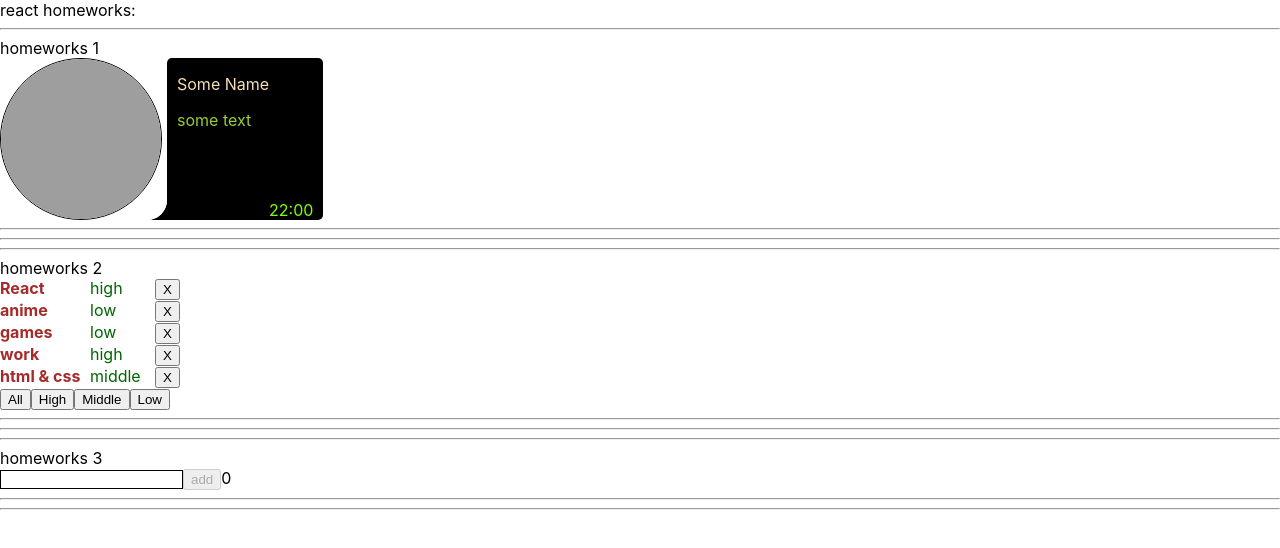
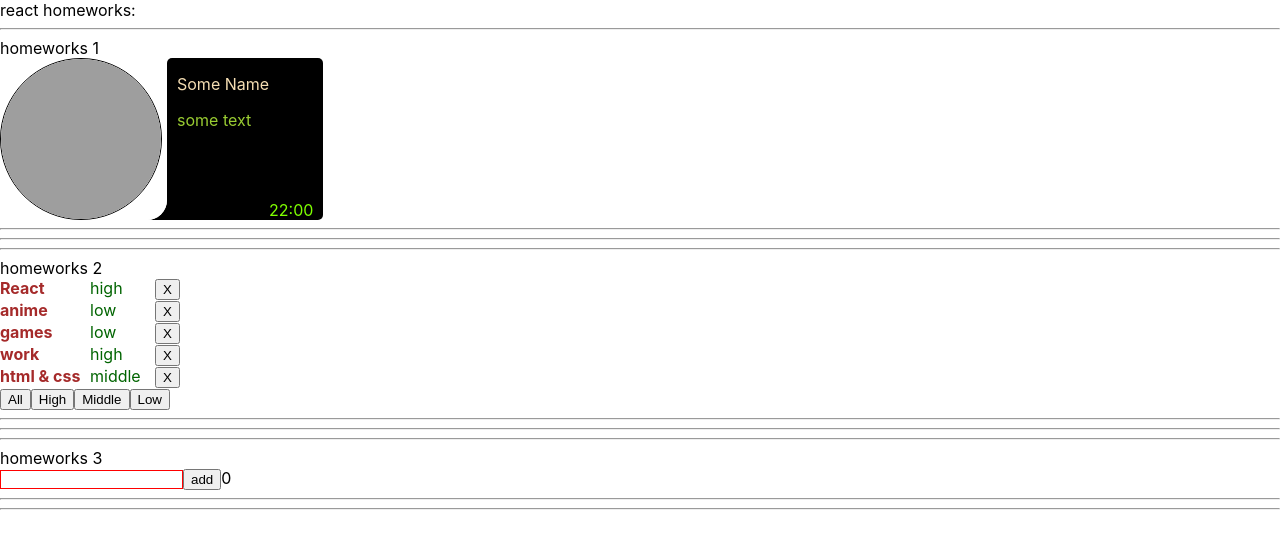
Before and after one commit to Pavel-SS/homework, a React (Create React App) app: page / in a window 1280 px wide. Shown: the top 548 px of the page. Built offline with nearby package versions, Linux system fonts and the light colour scheme; grey boxes are pictures that could not be loaded.

Commit message:
fix: bag

```diff
--- a/src/p2-homeworks/h3/Greeting.tsx
+++ b/src/p2-homeworks/h3/Greeting.tsx
@@ -1,30 +1,27 @@
-import React, { ChangeEvent, KeyboardEvent } from 'react'
+import React from 'react'
 import s from './Greeting.module.css'
 
 type GreetingPropsType = {
     name: string // need to fix any
-    setNameCallback: (e: ChangeEvent<HTMLInputElement>) => void// need to fix any
-    keyPressHandler: (e: KeyboardEvent<HTMLInputElement>) => void
-    addUser: () => void // need to fix any
-    error: string // need to fix any
-    totalUsers: number // need to fix any
+    setNameCallback: any // need to fix any
+    onKeyPressHandler: any
+    addUser: any // need to fix any
+    error: any // need to fix any
+    totalUsers: any // need to fix any
 }
 
 // презентационная компонента (для верстальщика)
 const Greeting: React.FC<GreetingPropsType> = (
-    {name, setNameCallback, keyPressHandler, addUser, error, totalUsers} // деструктуризация пропсов
+    {name, setNameCallback, onKeyPressHandler,addUser, error, totalUsers} // деструктуризация пропсов
 ) => {
-    const inputClass = error ? s.error : s.correct // need to fix with (?:)
+    const inputClass = s.error // need to fix with (?:)
 
     return (
         <div>
-            <input value={name}
-                onChange={setNameCallback} onKeyPress={keyPressHandler}
-                className={inputClass}/>
-
-            <button onClick={addUser} disabled={!name}>add</button>
+            <input value={name} onChange={setNameCallback} onKeyPress={onKeyPressHandler} className={inputClass}/>
+            <span>{error}</span>
+            <button onClick={addUser}>add</button>
             <span>{totalUsers}</span>
-            <span className={s.error_message}>{error}</span>
         </div>
     )
 }
--- a/src/p2-homeworks/h3/GreetingContainer.tsx
+++ b/src/p2-homeworks/h3/GreetingContainer.tsx
@@ -4,7 +4,7 @@ import { UserType } from './HW3'
 
 type GreetingContainerPropsType = {
     users: UserType[] // need to fix any
-    addUserCallback: (userName:string) => void // need to fix any
+    addUserCallback: (userName: string) => void // need to fix any
 }
 
 // более простой и понятный для новичков
@@ -17,23 +17,22 @@ const GreetingContainer: React.FC<GreetingContainerPropsType> = ({users, addUser
     const [error, setError] = useState<string>('') // need to fix any
 
     const setNameCallback = (e: ChangeEvent<HTMLInputElement>) => { // need to fix any
-        setName(e.currentTarget.value)
-    // need to fix
+        setName(e.currentTarget.value) // need to fix
     }
-    const keyPressHandler = (e: KeyboardEvent<HTMLInputElement>)=>{
+    const onKeyPressHandler = (e: KeyboardEvent<HTMLInputElement>) => {
         if(e.key === 'Enter'){
-            addUser()
+            setName('')
         }
     }
     const addUser = () => {
-        addUserCallback(name)
-        let trimName = name.trim();
-        if(trimName){
+        let nameTrim = name.trim()
+        if(nameTrim){
+            addUserCallback(nameTrim)
+            setName('')
             setError('')
-            setName('')
-            alert(`Hello ${trimName}!`) // need to fix
+            alert(`Hello ${nameTrim}!`) // need to fix
         }else{
-            setError('error')
+            setError('You need to enter a name')
         }
     }
 
@@ -43,7 +42,7 @@ const GreetingContainer: React.FC<GreetingContainerPropsType> = ({users, addUser
         <Greeting
             name={name}
             setNameCallback={setNameCallback}
-            keyPressHandler ={keyPressHandler}
+            onKeyPressHandler = {onKeyPressHandler}
             addUser={addUser}
             error={error}
             totalUsers={totalUsers}
--- a/src/p2-homeworks/h3/HW3.tsx
+++ b/src/p2-homeworks/h3/HW3.tsx
@@ -13,11 +13,9 @@ function HW3() {
     const [users, setUsers] = useState<UserType[]>([]) // need to fix any
 
     const addUserCallback = (userName: string) => { // need to fix any
-        let newUser = {_id: v1(), name:userName};
-        let newUserList = [...users, newUser];
-        if(userName.trim() !== ""){
-          setUsers(newUserList)
-        }
+        let newUser = {_id: v1(), name: userName}
+        let newUserList = [...users, newUser]
+        setUsers(newUserList) // need to fix
     }
 
     return (
```
